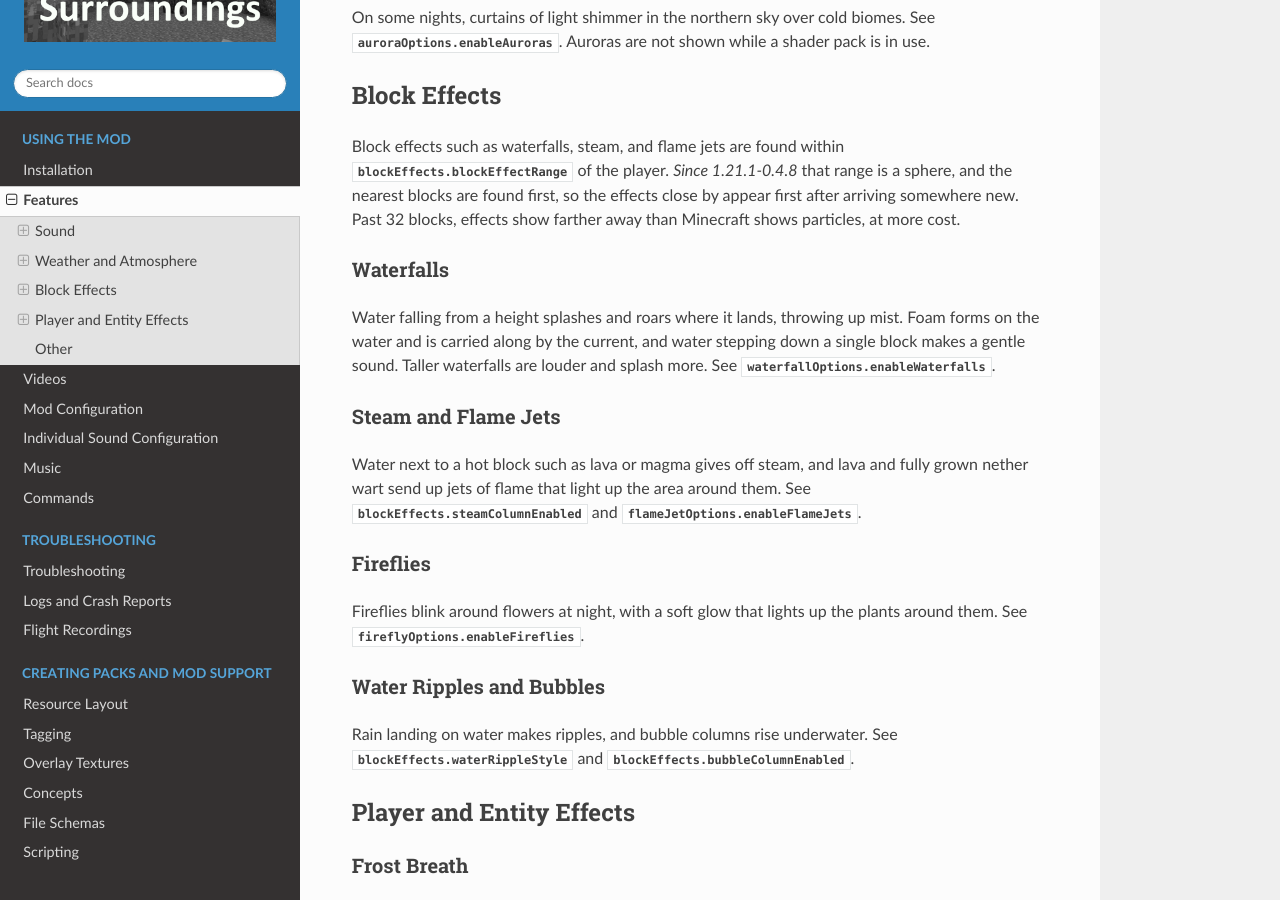
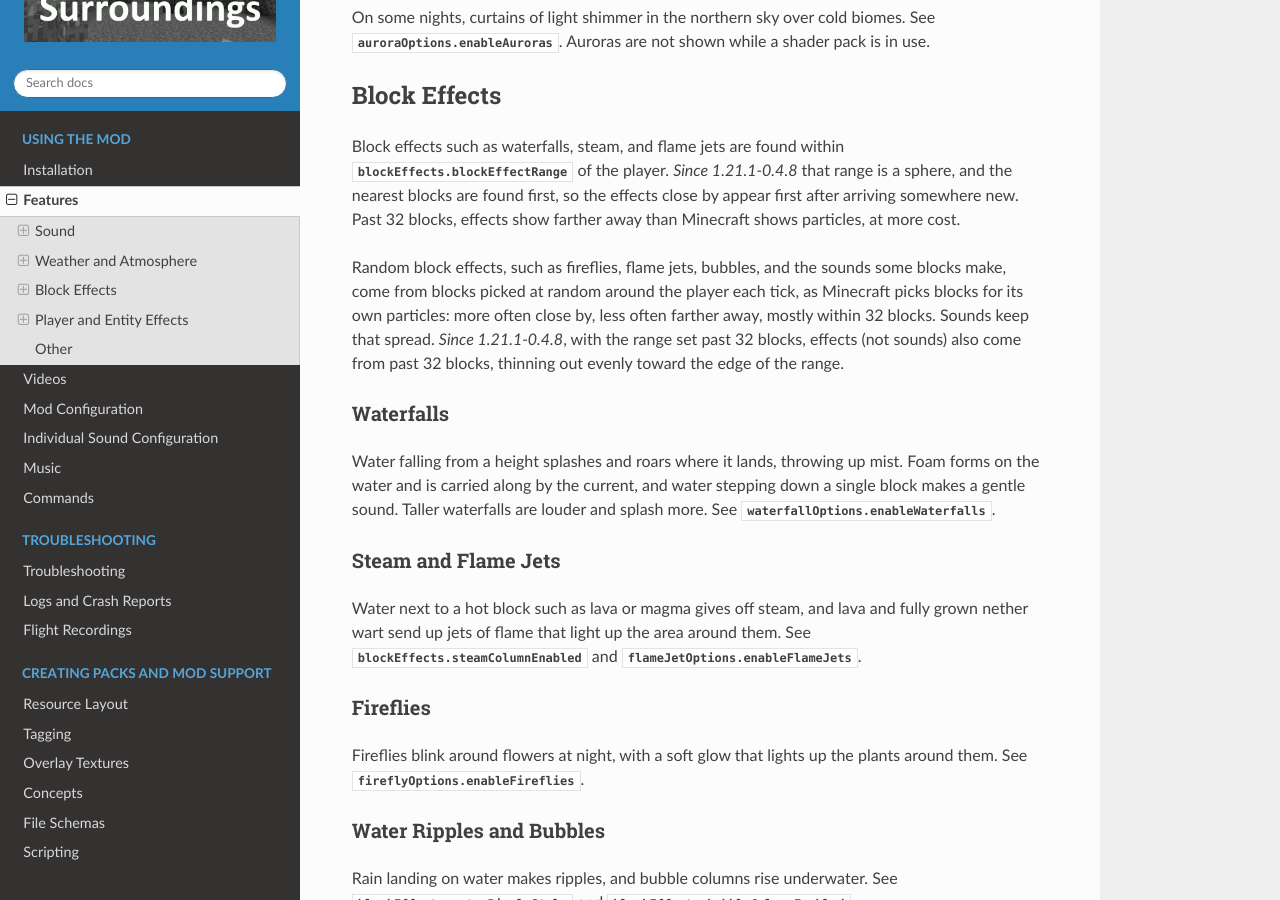
Before and after one commit to OreCruncher/DynamicSurroundingsDocs, a Sphinx documentation site: the page built from docs/source/features.rst, in a window 1280 px wide and 900 px high, scrolled down 5665 px. Built offline with Sphinx 7.4.7 and the Read the Docs theme 3.1.0, drawn with Linux system fonts in a browser that asks for light colours.

Commit message:
Document random block effects past 32 blocks and their recording counts
Co-Authored-By: Claude Opus 5.5 <noreply@anthropic.com>

```diff
--- a/docs/source/features.rst
+++ b/docs/source/features.rst
@@ -211,6 +211,10 @@ Block effects such as waterfalls, steam, and flame jets are found within :confva
 is a sphere, and the nearest blocks are found first, so the effects close by appear first after arriving somewhere new. Past 32 blocks, effects show farther away than
 Minecraft shows particles, at more cost.
 
+Random block effects, such as fireflies, flame jets, bubbles, and the sounds some blocks make, come from blocks picked at random around the player each tick, as
+Minecraft picks blocks for its own particles: more often close by, less often farther away, mostly within 32 blocks. Sounds keep that spread. *Since
+1.21.1-0.4.8*, with the range set past 32 blocks, effects (not sounds) also come from past 32 blocks, thinning out evenly toward the edge of the range.
+
 Waterfalls
 ~~~~~~~~~~
 
--- a/docs/source/troubleshooting/jfr.rst
+++ b/docs/source/troubleshooting/jfr.rst
@@ -105,6 +105,8 @@ Privacy
     * Dynamic Surroundings' settings (any that hold text are left out), which of its hooks into the game's code applied, and which of its features stand
       aside for another mod, naming that mod. (*Added 1.21.1-0.4.8*)
     * How long Dynamic Surroundings' effects took to draw, and how long each of its tick handlers took every tick. (*Tick handlers added 1.21.1-0.4.8*)
+    * How often random block effects looked at blocks, started effects, and played sounds at each distance from the player, by distance only.
+      (*Added 1.21.1-0.4.8*)
     * What each part of the game, and each mod, was doing and how long it took. The names of the mods' code show which mods are installed.
     * The folder paths of the game and its mods, with the home folder redacted. A game installed outside the home folder, such as in ``D:\Games``, keeps
       that path.
```
